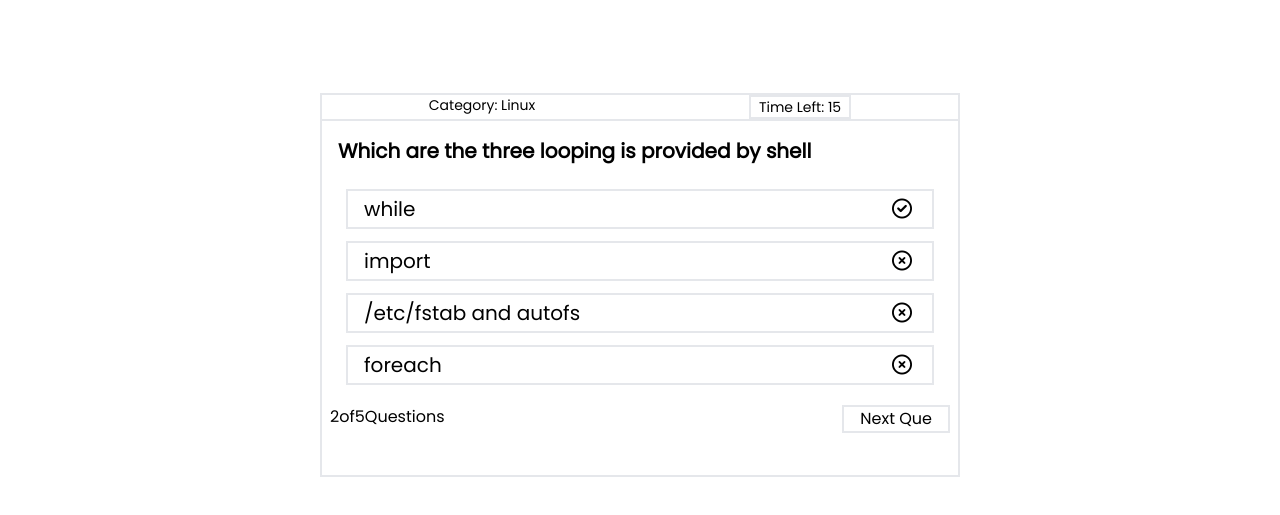
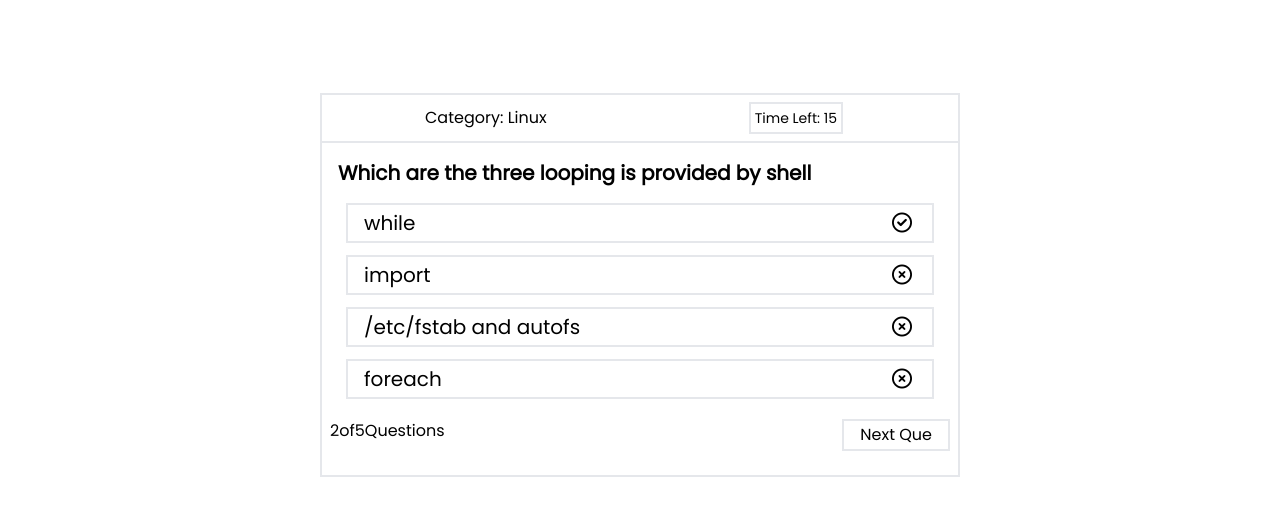
Before and after one commit to FixxooXD/Quiz-js, a website with bundled scripts: page index.html in a window 1280 px wide. Shown: the part 51-566 px from the top of the page. Built offline with nearby package versions, Linux system fonts and the light colour scheme.

Commit message:
Just testing-2

```diff
--- a/index.html
+++ b/index.html
@@ -24,24 +24,24 @@
     <div id="Questions-Div" class="border-2 flex flex-col sm:w-1/2 w-full  mx-3 h-96">
 
         <!-- header-questionDiv -->
-        <div class="text-sm flex flex-row justify-around border-b-2">
-          <span>Category: Linux</span>
-          <span class="border-2 px-2">Time Left: 15</span>
+        <div class="text-sm flex flex-row justify-between sm:justify-around items-center border-b-2 h-12">
+          <div class="sm:mx-1 ml-4  text-base">Category: Linux</div>
+          <div class="border-2 h-fit px-1 py-1 mr-4">Time Left: 15</div>
         </div>
 
         <!-- Question-->
-        <div id="question" class="text-lg sm:text-xl font-semibold mt-4 sm:mt-4 pl-3 sm:pl-4">Which are the three looping is provided by shell</div>
+        <div id="question" class="text-lg sm:text-xl font-semibold mt-2 sm:mt-4 pl-3 sm:pl-4">Which are the three looping is provided by shell</div>
 
         <!-- Options -->
-        <button id="option-1" class="text-base sm:text-xl border-2 mx-3 sm:mx-6 flex justify-between mt-6 font-medium px-4 py-1">while <i class="fa-regular fa-circle-check p-1"></i></button>
+        <button id="option-1" class="text-base sm:text-xl border-2 mx-3 sm:mx-6 flex justify-between mt-4 font-medium px-4 py-1">while <i class="fa-regular fa-circle-check p-1"></i></button>
         <button id="option-2" class="text-base sm:text-xl border-2 mx-3 sm:mx-6 flex justify-between mt-3 font-medium px-4 py-1">import<i class="fa-regular fa-circle-xmark p-1"></i></button>
         <button id="option-3" class="text-base sm:text-xl border-2 mx-3 sm:mx-6 flex justify-between mt-3 font-medium px-4 py-1">/etc/fstab and autofs <i class="fa-regular fa-circle-xmark p-1"></i></button>
         <button id="option-4" class="text-base sm:text-xl border-2 mx-3 sm:mx-6 flex justify-between mt-3 font-medium px-4 py-1">foreach <i class="fa-regular fa-circle-xmark p-1"></i></button>
 
         <!-- footer-QuestionDiv -->
         <div id="nextbtn-questonsLeft-DIV" class="flex justify-between mt-5 px-2 " >
-        <p><span>2</span>of<span>5</span>Questions</p>
-        <button id="btn" class="border-2 px-4">Next Que</button>
+        <p class="text-base"><span>2</span>of<span>5</span>Questions</p>
+        <button id="btn" class="border-2 px-4 h-8">Next Que</button>
       </div>
     </div>
   </div>
```
Also changed, not shown: src/output.css.
